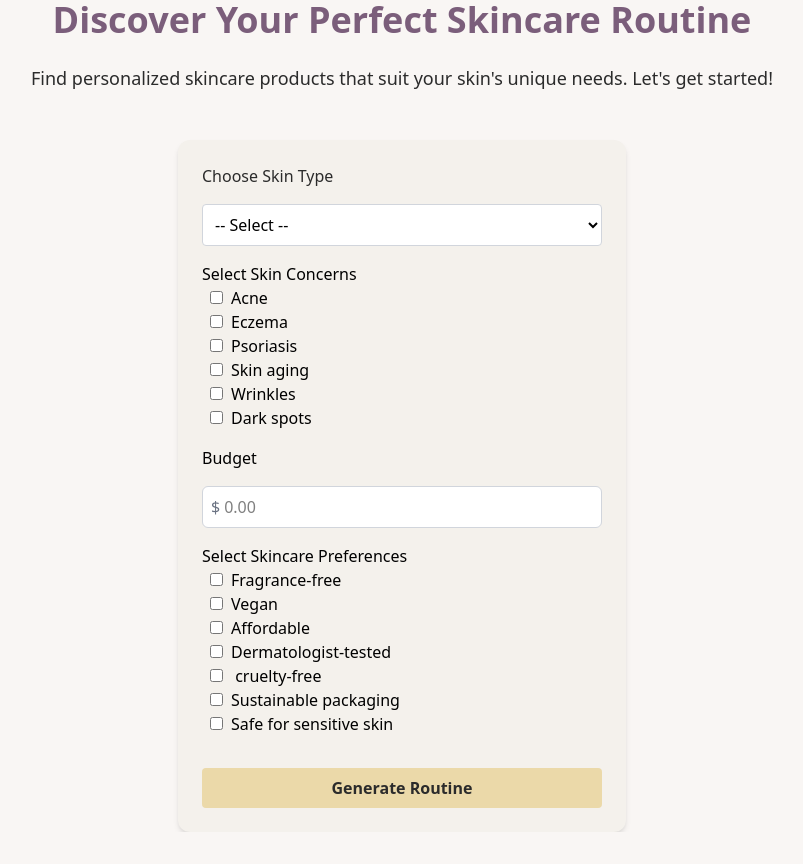
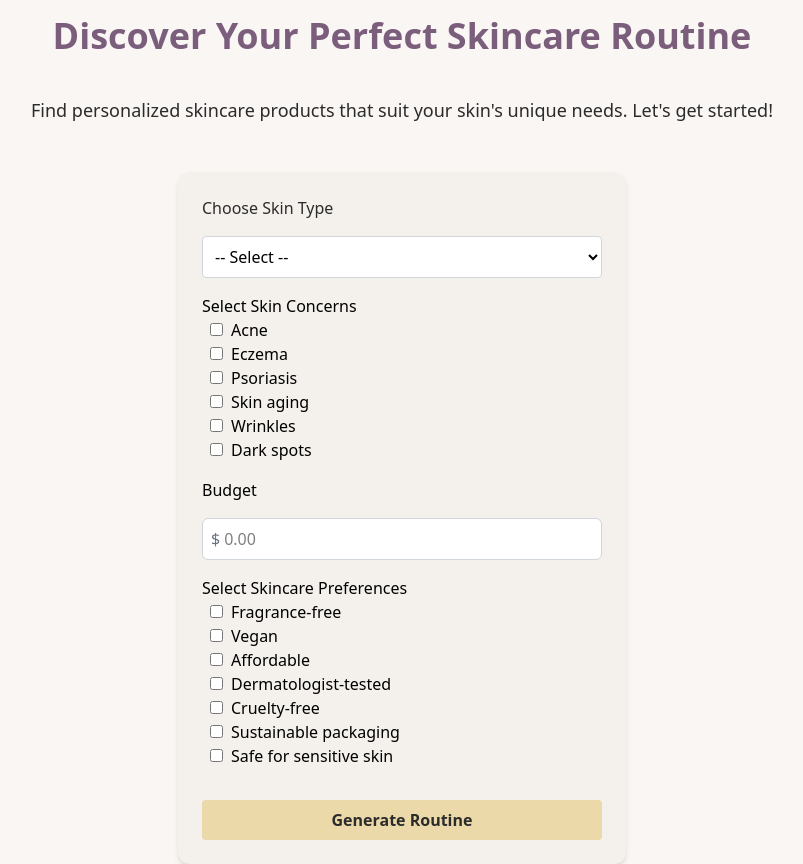
Before and after one commit to dprajapati4/skincare-ai, a Next.js app: page / in a window 1280 px wide. Shown: the whole page, without its empty margins (238-1041 px from the left). Before the commit the page ends 832 px from the top, so only its background shows below. Built offline with nearby package versions, Linux system fonts and the light colour scheme.

Commit message:
remove extra space

```diff
--- a/src/app/page.js
+++ b/src/app/page.js
@@ -4,8 +4,8 @@ import Form from "../components/Form";
 
 export default function Home() {
   return (
-    <main className=" min-h-screen flex flex-col items-center justify-center text-charcoal">
-      <h1 className="text-mauve text-4xl font-semibold mb-6">
+    <main className=" min-h-screen min-w-md mx-auto flex flex-col items-center justify-center text-charcoal">
+      <h1 className="text-mauve text-4xl text-center font-semibold mb-6 p-4">
         Discover Your Perfect Skincare Routine
       </h1>
       <p className="text-lg text-ink mb-12 text-center">
--- a/src/constants/index.js
+++ b/src/constants/index.js
@@ -12,7 +12,7 @@ export const PREFERENCES = [
   "vegan",
   "affordable",
   "dermatologist-tested",
-  " cruelty-free",
+  "cruelty-free",
   "sustainable packaging",
   "safe for sensitive skin",
 ];
```
